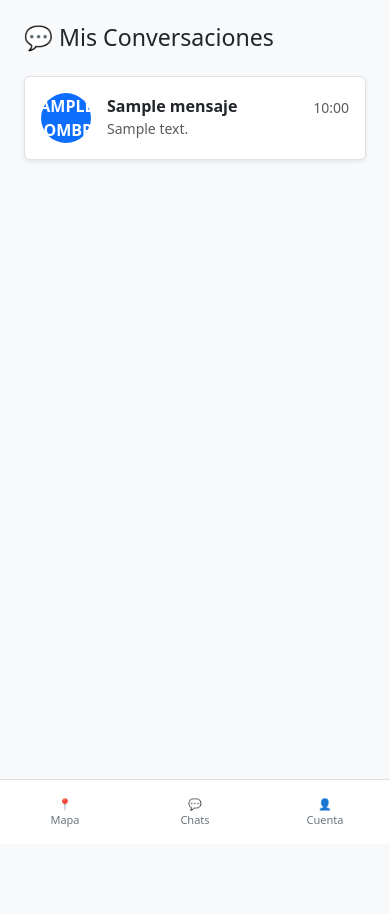
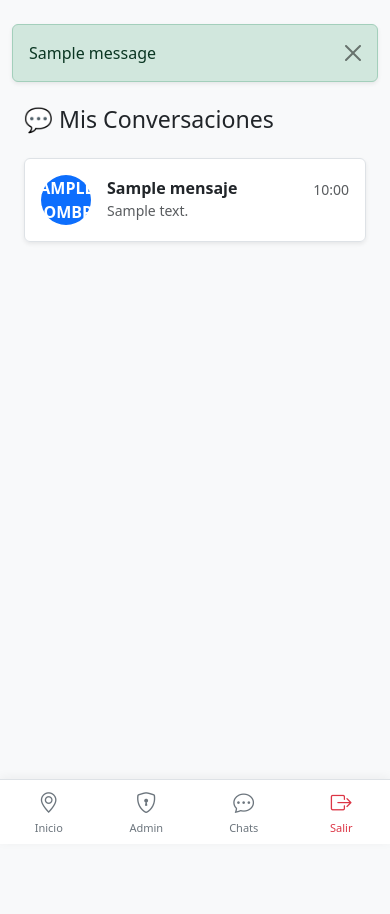
Before and after one commit to otambraico/marketplace, a Flask app: page /mensajes in a window 390 px wide. Before the commit the page ends 827 px from the top, so only its background shows below. Run offline with Flask 3, Linux system fonts and the light colour scheme; the visitor is signed in with stand-in values (Sample User, id 1); one stand-in notice (Sample message) is shown; a database or web service that is not in the repository returns one stand-in record (values such as "Sample title"); data that the repository does not hold is empty; some libraries are stand-ins or nearby versions.

Commit message:
60 actualización del sistema en producción

```diff
--- a/app.py
+++ b/app.py
@@ -30,6 +30,34 @@ def get_db_connection():
     if url and url.startswith("postgres://"):
         url = url.replace("postgres://", "postgresql://", 1) # [cite: 16]
     return psycopg2.connect(url, cursor_factory=RealDictCursor) # [cite: 1, 16]
+
+# ==========================================
+# PROCESADOR DE CONTEXTO GLOBAL (Notificaciones)
+# ==========================================
+@app.context_processor
+def inject_notificaciones():
+    pendientes = 0
+    # Solo buscamos si hay un usuario logueado
+    if 'user_id' in session:
+        try:
+            conn = get_db_connection()
+            cursor = conn.cursor(cursor_factory=psycopg2.extras.RealDictCursor)
+
+            # Contamos los mensajes no leídos donde este usuario es el receptor
+            cursor.execute(
+                "SELECT COUNT(*) as total FROM mensajes WHERE receptor_id = %s AND leido = FALSE",
+                (session['user_id'],)
+            )
+            res = cursor.fetchone()
+            pendientes = res['total'] if res else 0
+
+            cursor.close()
+            conn.close()
+        except Exception as e:
+            print(f"Error cargando notificaciones globales: {e}")
+
+    # Devuelve un diccionario que estará disponible en TODOS los HTML
+    return dict(mensajes_pendientes_global=pendientes)
 
 # --- 2. RUTA DE EMERGENCIA (Asegúrate de que esté después de get_db_connection) ---
 @app.route('/fix_admin')
--- a/templates/base.html
+++ b/templates/base.html
@@ -4,66 +4,181 @@
     <meta charset="UTF-8">
     <meta name="viewport" content="width=device-width, initial-scale=1.0, maximum-scale=1.0, user-scalable=no">
     <title>Mi Barrio Marketplace</title>
+
     <link href="https://cdn.jsdelivr.net/npm/bootstrap@5.3.0/dist/css/bootstrap.min.css" rel="stylesheet">
+    <link rel="stylesheet" href="https://cdn.jsdelivr.net/npm/bootstrap-icons@1.11.1/font/bootstrap-icons.css">
 
     <style>
-        body { background-color: #f8f9fa; }
+        body {
+            background-color: #f8f9fa;
+            /* Espacio superior para que el navbar desktop no tape el contenido */
+            padding-top: 60px;
+        }
+
+        /* --- ESTILOS NAVBAR DESKTOP --- */
+        .navbar-desktop {
+            position: fixed;
+            top: 0;
+            width: 100%;
+            z-index: 1030;
+            box-shadow: 0 2px 4px rgba(0,0,0,0.08);
+        }
+
+        /* --- ESTILOS NAVBAR MÓVIL (BOTTOM NAV) --- */
         .bottom-nav {
-            display: none; position: fixed; bottom: 0; width: 100%; height: 65px;
-            background: white; border-top: 1px solid #dee2e6; z-index: 1000;
+            display: none;
+            position: fixed;
+            bottom: 0;
+            width: 100%;
+            height: 65px;
+            background: white;
+            border-top: 1px solid #dee2e6;
+            z-index: 1030;
+            box-shadow: 0 -2px 10px rgba(0,0,0,0.05);
         }
         .nav-item-mobile {
-            flex: 1; text-align: center; display: flex; flex-direction: column;
-            justify-content: center; align-items: center; color: #6c757d; text-decoration: none; font-size: 11px;
+            flex: 1;
+            text-align: center;
+            display: flex;
+            flex-direction: column;
+            justify-content: center;
+            align-items: center;
+            color: #6c757d;
+            text-decoration: none;
+            font-size: 11px;
+            transition: color 0.2s ease;
         }
-        .nav-item-mobile.active { color: #007bff; font-weight: bold; }
+        .nav-item-mobile i {
+            font-size: 1.3rem;
+            margin-bottom: 2px;
+        }
+        .nav-item-mobile:hover, .nav-item-mobile.active {
+            color: #0d6efd;
+            font-weight: bold;
+        }
 
+        /* --- MEDIA QUERIES --- */
         @media (max-width: 768px) {
             .bottom-nav { display: flex; }
-            body { padding-bottom: 70px; }
+            body {
+                padding-top: 0px; /* Quitamos el padding top en móvil */
+                padding-bottom: 70px; /* Añadimos padding bottom para el menú */
+            }
             .navbar-desktop { display: none !important; }
         }
     </style>
     {% block head %}{% endblock %}
 </head>
 <body>
+
     {% if request.path != '/login' and request.path != '/registro' %}
-    <nav class="navbar navbar-expand-lg navbar-dark bg-primary d-none d-md-block navbar-desktop">
+    <nav class="navbar navbar-expand-lg navbar-dark bg-primary navbar-desktop">
         <div class="container">
-            <a class="navbar-brand" href="/">🏠 Mi Barrio</a>
-            <div class="navbar-nav ms-auto">
-                <a class="nav-link" href="/">Mapa</a>
+            <a class="navbar-brand fw-bold" href="/">
+                <i class="bi bi-geo-alt-fill text-warning me-1"></i> Mi Barrio
+            </a>
+            <div class="navbar-nav ms-auto align-items-center flex-row">
+
+                <a class="nav-link me-3 d-none d-lg-block" href="/">Mapa</a>
+
                 {% if session.user_id %}
-                    <a class="nav-link" href="/dashboard_mype">Mi Negocio</a>
-                    <a class="nav-link text-warning" href="/logout">Salir</a>
+                    <a class="nav-link position-relative text-white me-4" href="/bandeja" title="Mis Mensajes">
+                        <i class="bi bi-bell-fill fs-5"></i>
+                        {% if mensajes_pendientes_global and mensajes_pendientes_global > 0 %}
+                            <span class="position-absolute top-25 start-75 translate-middle badge rounded-pill bg-danger shadow-sm" style="font-size: 0.65rem;">
+                                {{ mensajes_pendientes_global }}
+                                <span class="visually-hidden">mensajes no leídos</span>
+                            </span>
+                        {% endif %}
+                    </a>
+
+                    <div class="nav-item dropdown">
+                        <a class="nav-link dropdown-toggle text-white fw-bold" href="#" id="navbarUser" role="button" data-bs-toggle="dropdown" aria-expanded="false">
+                            <i class="bi bi-person-circle me-1"></i> {{ session.nombre }}
+                        </a>
+                        <ul class="dropdown-menu dropdown-menu-end shadow border-0" aria-labelledby="navbarUser">
+                            {% if session.rol == 'mype' %}
+                                <li><a class="dropdown-item" href="/dashboard_mype"><i class="bi bi-shop me-2"></i>Mi Negocio</a></li>
+                            {% elif session.rol == 'admin' %}
+                                <li><a class="dropdown-item" href="/admin"><i class="bi bi-shield-lock me-2"></i>Panel Admin</a></li>
+                            {% else %}
+                                <li><a class="dropdown-item" href="/perfil_cliente"><i class="bi bi-person me-2"></i>Mi Perfil</a></li>
+                            {% endif %}
+                            <li><hr class="dropdown-divider"></li>
+                            <li><a class="dropdown-item text-danger" href="/logout"><i class="bi bi-box-arrow-right me-2"></i>Cerrar Sesión</a></li>
+                        </ul>
+                    </div>
                 {% else %}
-                    <a class="nav-link" href="/login">Ingresar</a>
+                    <a class="nav-link text-white" href="/login">Ingresar</a>
+                    <a class="btn btn-warning btn-sm ms-3 fw-bold" href="/registro">Regístrate</a>
                 {% endif %}
             </div>
         </div>
     </nav>
     {% endif %}
 
-    <div class="d-flex">
+    <div class="d-flex flex-column min-vh-100">
         <main class="flex-grow-1">
             <div class="container {% if request.path == '/' %}p-0 m-0 mw-100{% else %}mt-4{% endif %}">
+
+                {% with messages = get_flashed_messages(with_categories=true) %}
+                  {% if messages %}
+                    <div class="mt-3">
+                    {% for category, message in messages %}
+                      <div class="alert alert-{{ category }} alert-dismissible fade show shadow-sm" role="alert">
+                        {{ message }}
+                        <button type="button" class="btn-close" data-bs-dismiss="alert" aria-label="Close"></button>
+                      </div>
+                    {% endfor %}
+                    </div>
+                  {% endif %}
+                {% endwith %}
+
                 {% block content %}{% endblock %}
             </div>
         </main>
     </div>
 
-    <nav class="bottom-nav d-flex d-md-none">
+    {% if request.path != '/login' and request.path != '/registro' %}
+    <nav class="bottom-nav">
         <a href="/" class="nav-item-mobile {% if request.path == '/' %}active{% endif %}">
-            <span>📍</span><span>Mapa</span>
+            <i class="bi bi-geo-alt"></i><span>Inicio</span>
         </a>
-        {% if session.user_rol == 'mype' %}
-        <a href="/dashboard_mype" class="nav-item-mobile {% if request.path == '/dashboard_mype' %}active{% endif %}">
-            <span>📦</span><span>Ventas</span>
-        </a>
+
+        {% if session.user_id %}
+            {% if session.rol == 'mype' %}
+                <a href="/dashboard_mype" class="nav-item-mobile {% if 'dashboard' in request.path %}active{% endif %}">
+                    <i class="bi bi-shop"></i><span>Negocio</span>
+                </a>
+            {% elif session.rol == 'admin' %}
+                <a href="/admin" class="nav-item-mobile {% if 'admin' in request.path %}active{% endif %}">
+                    <i class="bi bi-shield-lock"></i><span>Admin</span>
+                </a>
+            {% else %}
+                <a href="/perfil_cliente" class="nav-item-mobile {% if 'perfil' in request.path %}active{% endif %}">
+                    <i class="bi bi-person"></i><span>Perfil</span>
+                </a>
+            {% endif %}
+
+            <a href="/bandeja" class="nav-item-mobile position-relative {% if 'bandeja' in request.path or 'chat' in request.path %}active{% endif %}">
+                <i class="bi bi-chat-dots"></i><span>Chats</span>
+                {% if mensajes_pendientes_global and mensajes_pendientes_global > 0 %}
+                    <span class="position-absolute top-25 start-50 translate-middle p-1 bg-danger border border-2 border-white rounded-circle" style="margin-top: -12px; margin-left: 12px;">
+                        <span class="visually-hidden">Mensajes nuevos</span>
+                    </span>
+                {% endif %}
+            </a>
+
+            <a href="/logout" class="nav-item-mobile text-danger">
+                <i class="bi bi-box-arrow-right"></i><span>Salir</span>
+            </a>
+        {% else %}
+            <a href="/login" class="nav-item-mobile">
+                <i class="bi bi-person-circle"></i><span>Ingresar</span>
+            </a>
         {% endif %}
-        <a href="/mensajes" class="nav-item-mobile"><span>💬</span><span>Chats</span></a>
-        <a href="/login" class="nav-item-mobile"><span>👤</span><span>Cuenta</span></a>
     </nav>
+    {% endif %}
 
     <script src="https://cdn.jsdelivr.net/npm/bootstrap@5.3.0/dist/js/bootstrap.bundle.min.js"></script>
 </body>
```
